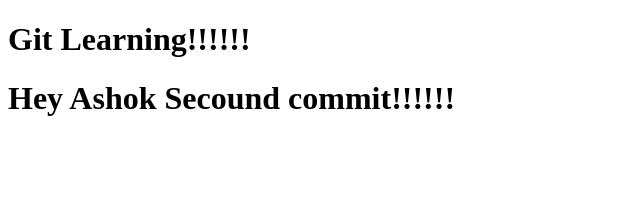
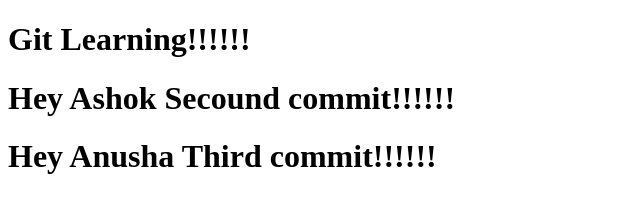
Before and after one commit to anushayandrapu/DemoGitProject, a plain HTML site: page WebContent/index.html in a window 1280 px wide. Shown: the whole page, without its empty margins (0-640 px from the left). Drawn offline with Linux system fonts and the light colour scheme.

Commit message:
This Is My Third Commit

```diff
--- a/WebContent/index.html
+++ b/WebContent/index.html
@@ -7,5 +7,7 @@
 <body>
 <h1>Git Learning!!!!!!</h1>
 <h1>Hey Ashok Secound commit!!!!!!</h1>
+
+<h1>Hey Anusha Third commit!!!!!!</h1>
 </body>
 </html>
```
